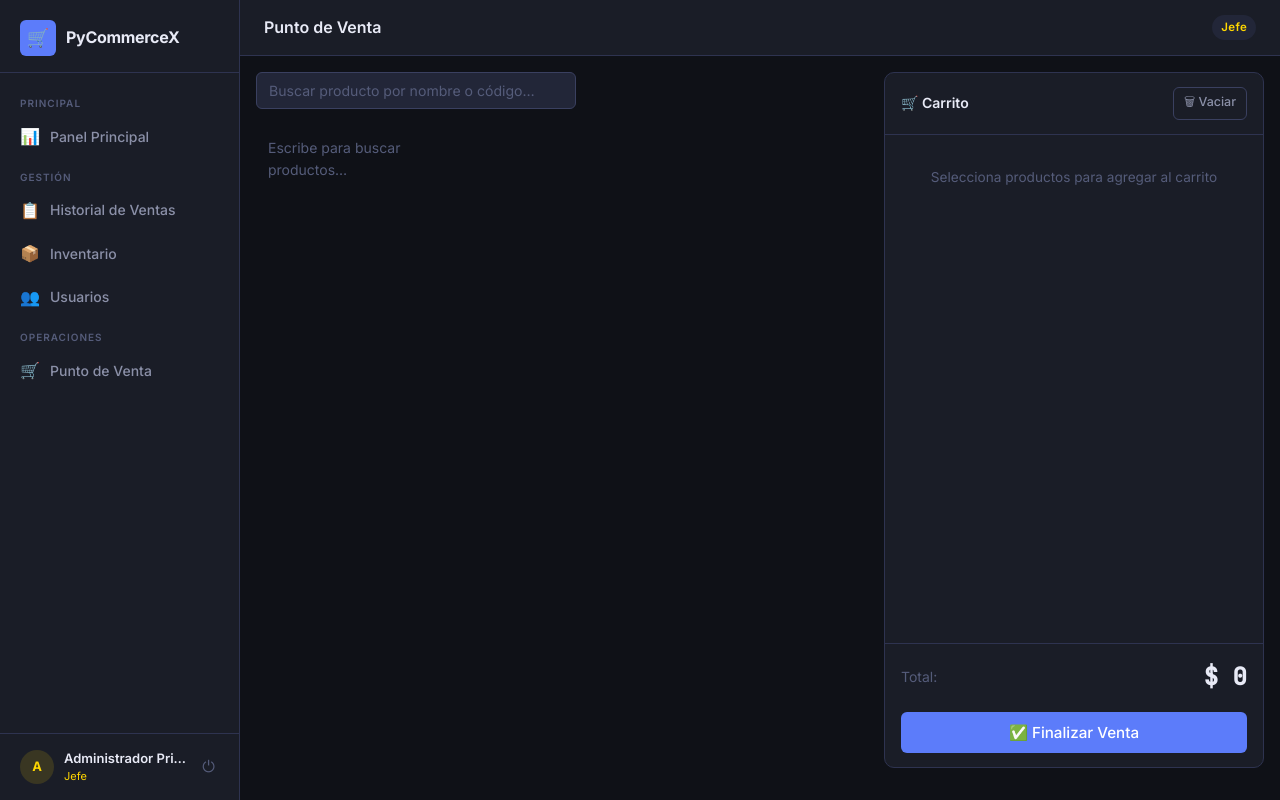
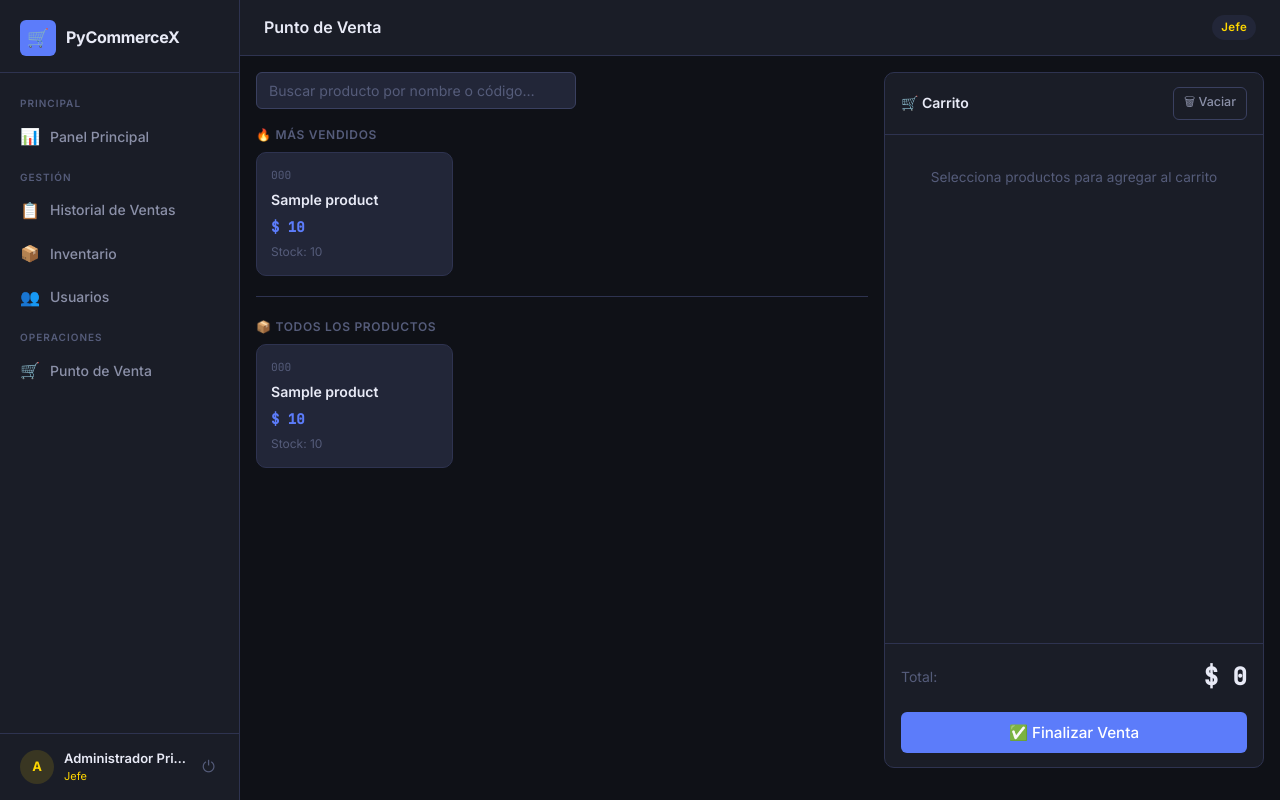
Before and after one commit to JuanPinto324/Proyecto_Inventario, a Flask app: template app/templates/pos/index.html in a window 1280 px wide. Run offline with Flask 3, Linux system fonts and the light colour scheme; the template is opened without the code that fills it: values that come from a table or form of the project are taken from there, others are empty; a user stored in the database is signed in; tables that the repository leaves empty hold one stand-in row (values such as "Sample post").

Commit message:
POS: productos visibles, más vendidos y búsqueda mejorada

```diff
--- a/app/templates/pos/index.html
+++ b/app/templates/pos/index.html
@@ -37,6 +37,10 @@
     box-shadow: var(--shadow-lg);
   }
   .modal h3 { margin-bottom: 16px; }
+  .section-label {
+    font-size: .75rem; font-weight: 600; text-transform: uppercase;
+    letter-spacing: .7px; color: var(--text-muted); margin-bottom: 8px;
+  }
 </style>
 {% endblock %}
 
@@ -46,10 +50,60 @@
   <!-- LEFT: Products -->
   <div class="pos-products">
     <div class="search-bar mb-2">
-      <input type="text" id="prodSearch" class="form-control" placeholder="Buscar producto por nombre o código…">
+      <input type="text" id="prodSearch" class="form-control"
+             placeholder="Buscar producto por nombre o código…">
     </div>
-    <div class="products-grid" id="productsGrid">
-      <p class="text-muted" style="padding:12px">Escribe para buscar productos…</p>
+
+    <!-- Resultados de búsqueda (ocultos por defecto) -->
+    <div id="searchSection" style="display:none">
+      <div class="section-label">🔍 Resultados</div>
+      <div class="products-grid" id="searchResults"></div>
+    </div>
+
+    <!-- Contenido normal (visible por defecto) -->
+    <div id="normalSection">
+
+      <!-- Más vendidos -->
+      {% if top_products %}
+      <div id="topSection" class="mb-2">
+        <div class="section-label">🔥 Más Vendidos</div>
+        <div class="products-grid">
+          {% for p in top_products %}
+          <div class="prod-card"
+               data-id="{{ p.id }}"
+               data-name="{{ p.name }}"
+               data-price="{{ p.sell_price }}"
+               data-stock="{{ p.stock }}"
+               onclick="addFromCard(this)">
+            <span class="prod-code">{{ p.code }}</span>
+            <span class="prod-name">{{ p.name }}</span>
+            <span class="prod-price">$ {{ "{:,}".format(p.sell_price) }}</span>
+            <span class="prod-stock">Stock: {{ p.stock }}</span>
+          </div>
+          {% endfor %}
+        </div>
+        <hr class="divider">
+      </div>
+      {% endif %}
+
+      <!-- Todos los productos -->
+      <div class="section-label">📦 Todos los Productos</div>
+      <div class="products-grid" id="productsGrid">
+        {% for p in products %}
+        <div class="prod-card"
+             data-id="{{ p.id }}"
+             data-name="{{ p.name }}"
+             data-price="{{ p.sell_price }}"
+             data-stock="{{ p.stock }}"
+             onclick="addFromCard(this)">
+          <span class="prod-code">{{ p.code }}</span>
+          <span class="prod-name">{{ p.name }}</span>
+          <span class="prod-price">$ {{ "{:,}".format(p.sell_price) }}</span>
+          <span class="prod-stock">Stock: {{ p.stock }}</span>
+        </div>
+        {% endfor %}
+      </div>
+
     </div>
   </div>
 
@@ -109,25 +163,46 @@
 
 {% block extra_js %}
 <script>
-let cart = {};   // { product_id: { name, price, qty, stock } }
+let cart = {};
 let searchTimeout;
 
-// ── Product Search ──────────────────────────────────────────
+// ── Agregar desde tarjeta con data attributes ───────────────
+function addFromCard(el) {
+  const id    = parseInt(el.dataset.id);
+  const name  = el.dataset.name;
+  const price = parseInt(el.dataset.price);
+  const stock = parseInt(el.dataset.stock);
+  addToCart(id, name, price, stock);
+}
+
+// ── Búsqueda ────────────────────────────────────────────────
 const searchInput = document.getElementById('prodSearch');
 searchInput.addEventListener('input', () => {
   clearTimeout(searchTimeout);
   const q = searchInput.value.trim();
-  if (!q) { document.getElementById('productsGrid').innerHTML = '<p class="text-muted" style="padding:12px">Escribe para buscar productos…</p>'; return; }
+  if (!q) {
+    document.getElementById('searchSection').style.display = 'none';
+    document.getElementById('normalSection').style.display = '';
+    return;
+  }
+  document.getElementById('searchSection').style.display = '';
+  document.getElementById('normalSection').style.display = 'none';
   searchTimeout = setTimeout(() => searchProducts(q), 250);
 });
 
 async function searchProducts(q) {
-  const res = await fetch(`/inventory/api/search?q=${encodeURIComponent(q)}`);
+  const res  = await fetch(`/inventory/api/search?q=${encodeURIComponent(q)}`);
   const data = await res.json();
-  const grid = document.getElementById('productsGrid');
-  if (!data.length) { grid.innerHTML = '<p class="text-muted" style="padding:12px">Sin resultados.</p>'; return; }
+  const grid = document.getElementById('searchResults');
+  if (!data.length) {
+    grid.innerHTML = '<p class="text-muted" style="padding:12px">Sin resultados.</p>';
+    return;
+  }
   grid.innerHTML = data.map(p => `
-    <div class="prod-card" onclick="addToCart(${p.id},'${esc(p.name)}',${p.sell_price},${p.stock})">
+    <div class="prod-card"
+         data-id="${p.id}" data-name="${esc(p.name)}"
+         data-price="${p.sell_price}" data-stock="${p.stock}"
+         onclick="addFromCard(this)">
       <span class="prod-code">${p.code}</span>
       <span class="prod-name">${p.name}</span>
       <span class="prod-price">$ ${fmt(p.sell_price)}</span>
@@ -157,8 +232,8 @@ function changeQty(id, delta) {
 function clearCart() { cart = {}; renderCart(); }
 
 function renderCart() {
-  const body  = document.getElementById('cartBody');
-  const keys  = Object.keys(cart);
+  const body = document.getElementById('cartBody');
+  const keys = Object.keys(cart);
   if (!keys.length) {
     body.innerHTML = '<p class="text-muted text-center" style="padding:20px;font-size:.85rem">Carrito vacío</p>';
     document.getElementById('cartTotal').textContent = '$ 0';
@@ -167,7 +242,7 @@ function renderCart() {
   let total = 0;
   body.innerHTML = keys.map(id => {
     const item = cart[id];
-    const sub = item.price * item.qty;
+    const sub  = item.price * item.qty;
     total += sub;
     return `
       <div class="cart-item">
@@ -188,7 +263,9 @@ function openCheckout() {
   if (!Object.keys(cart).length) { alert('El carrito está vacío.'); return; }
   document.getElementById('checkoutModal').classList.add('show');
 }
-function closeCheckout() { document.getElementById('checkoutModal').classList.remove('show'); }
+function closeCheckout() {
+  document.getElementById('checkoutModal').classList.remove('show');
+}
 
 async function confirmSale() {
   const custId    = document.getElementById('custId').value.trim();
```
